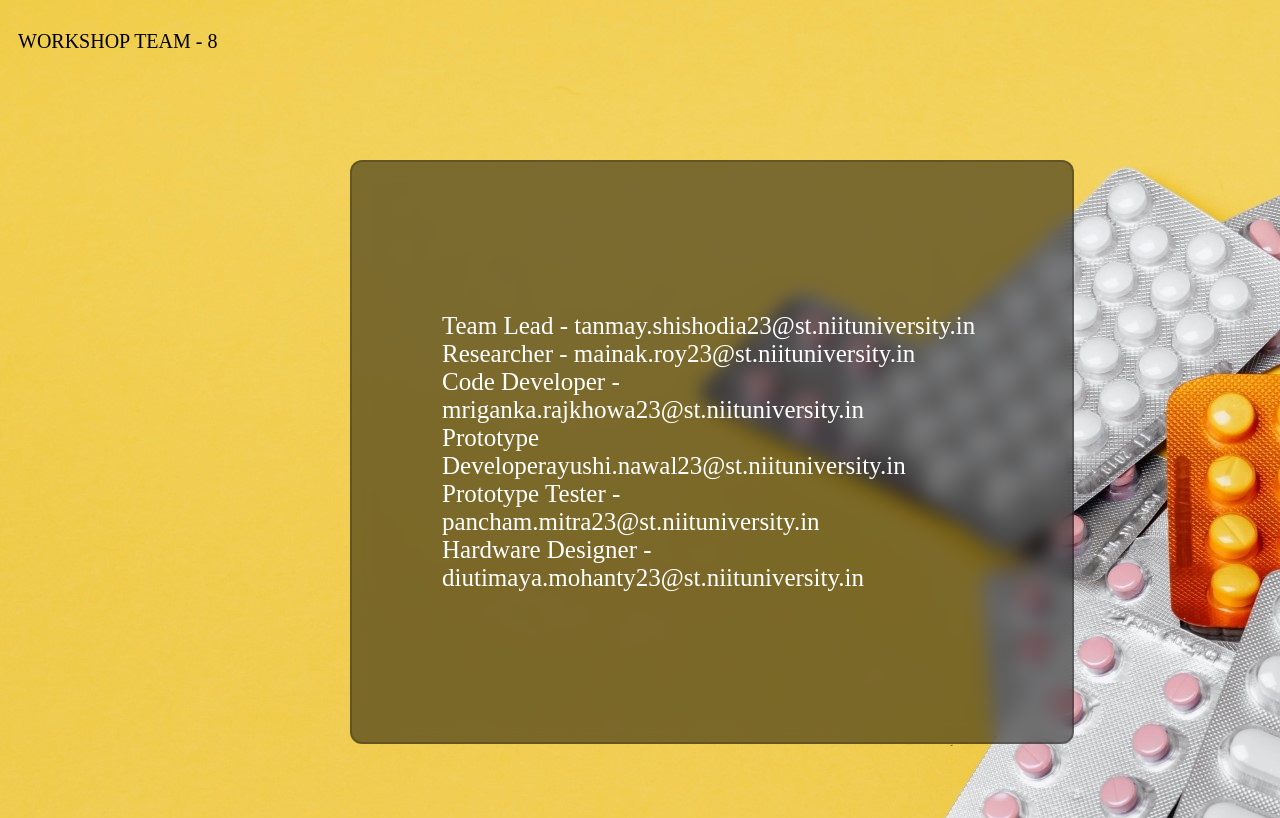
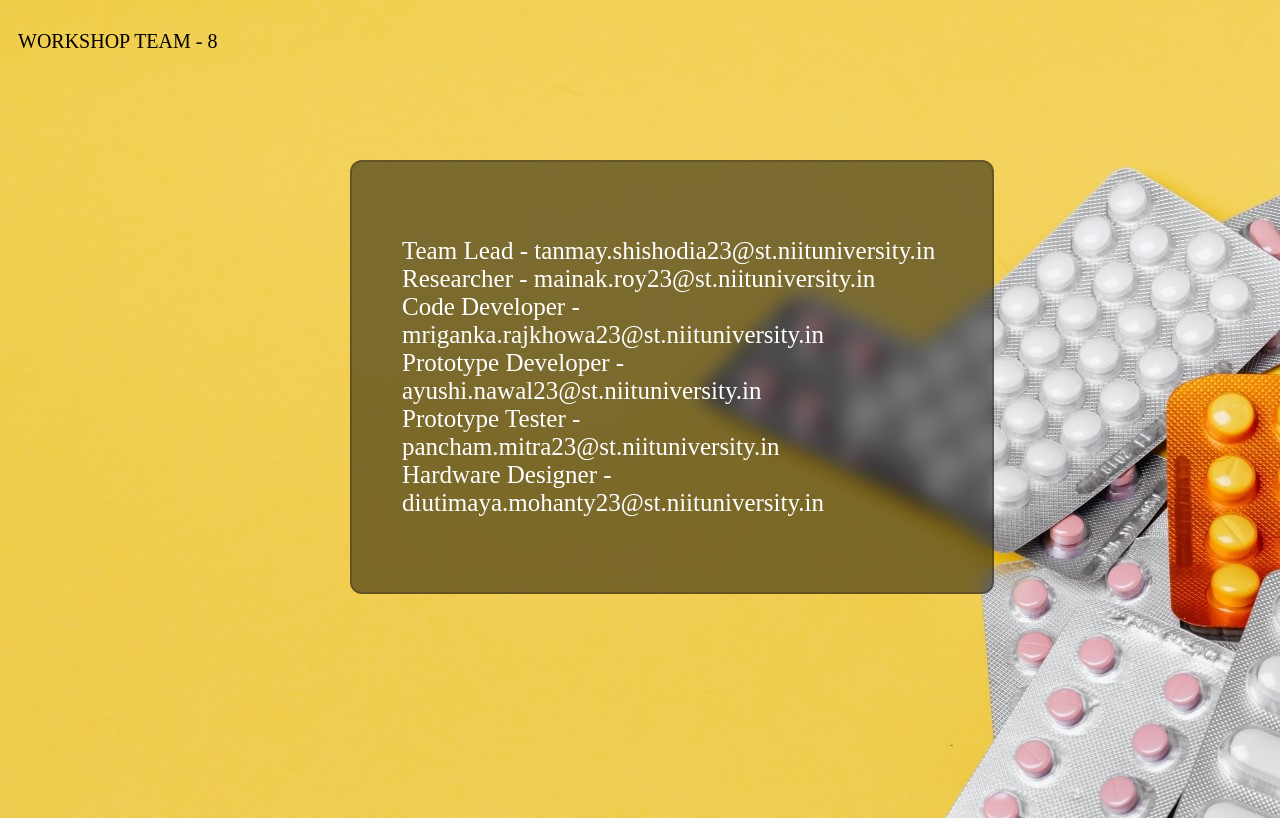
Before and after one commit to Framedrop11/Workshop-website, a plain HTML site: page contact.html in a window 1280 px wide. Drawn offline with Linux system fonts and the light colour scheme; a web font is replaced by a local one.

Commit message:
chota update

```diff
--- a/contact.html
+++ b/contact.html
@@ -24,7 +24,7 @@
                 <br>
                 Code Developer - mriganka.rajkhowa23@st.niituniversity.in
                 <br>
-                Prototype Developerayushi.nawal23@st.niituniversity.in
+                Prototype Developer - ayushi.nawal23@st.niituniversity.in
                 <br>
                 Prototype Tester - pancham.mitra23@st.niituniversity.in
                 <br>
--- a/styles/first.css
+++ b/styles/first.css
@@ -118,13 +118,12 @@ body {
     background-color: rgba(0, 0, 0, 0.492);
     color: #ffffff;
     border-radius: 12px;
-    padding: 25px 40px;
     font-size: 25px;
     position: absolute;
   }
 .Description{
     text-align: left;
-    padding: 100px 50px;
+    padding: 50px 50px;
 }
 .about-us{
     padding: 30px 30px;
```
